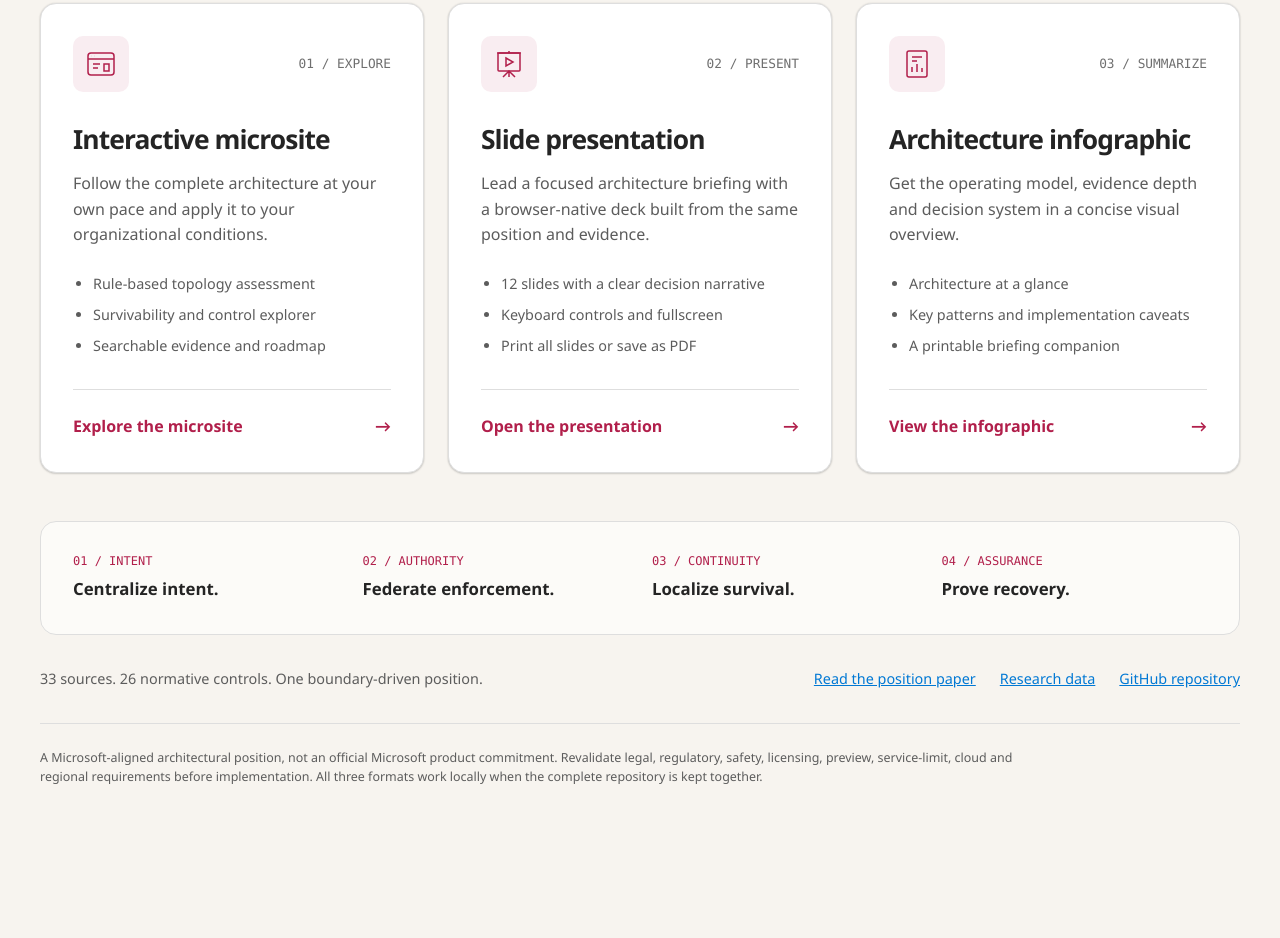
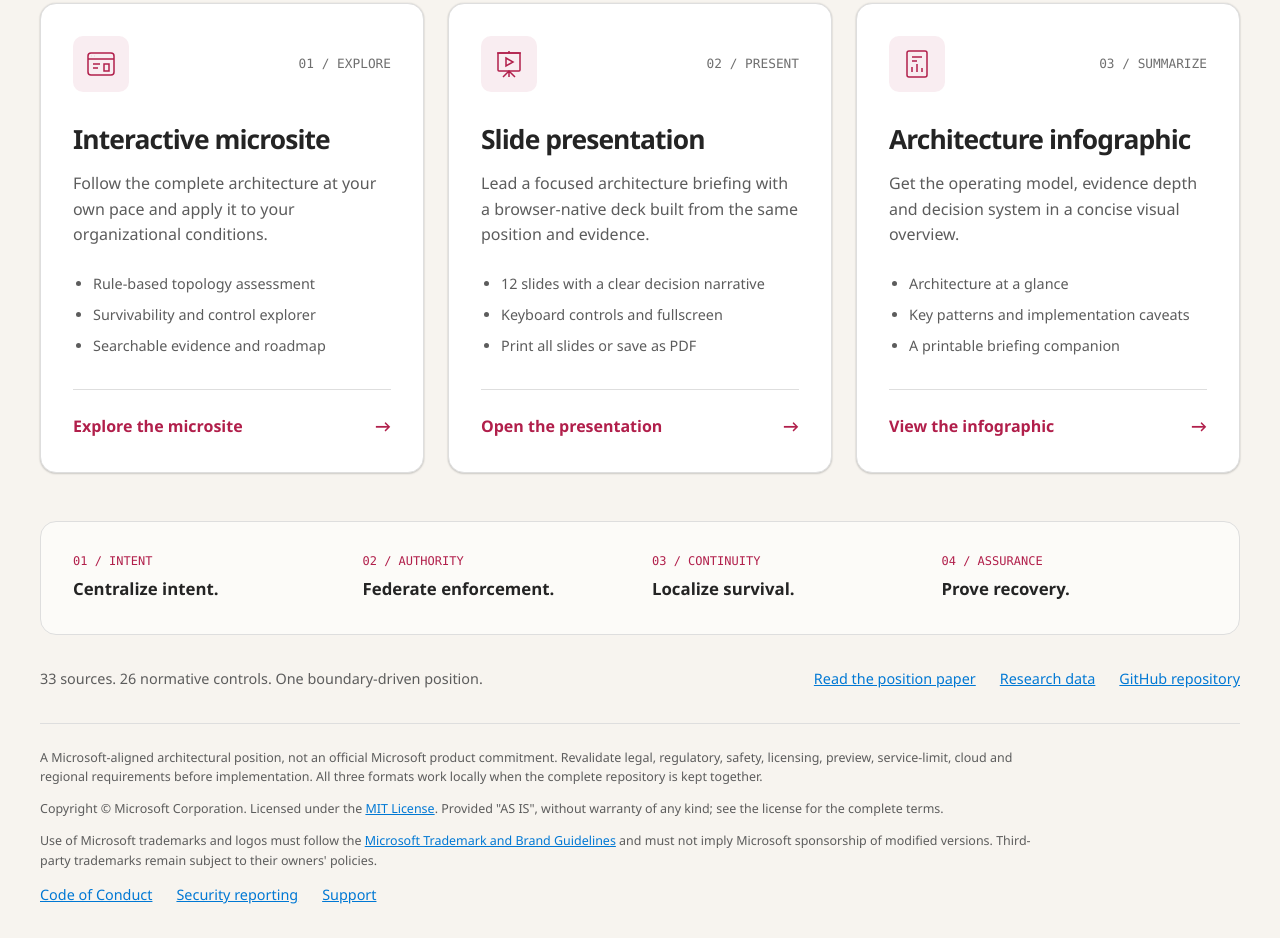
Before and after one commit to chadhage/adaptive-trust-fabric, a plain HTML site: page index.html in a window 1280 px wide. Shown: the part 588-1526 px from the top of the page. Before the commit the page ends 1407 px from the top, so only its background shows below. Drawn offline with Linux system fonts and the light colour scheme.

Commit message:
Add Microsoft open-source license and notices
Add the MIT license, Microsoft Code of Conduct and security policy, community support guidance, and landing-page trademark and warranty notices. Include the license in the Pages artifact.

Co-authored-by: Copilot <223556219+Copilot@users.noreply.github.com>

```diff
--- a/index.html
+++ b/index.html
@@ -107,6 +107,7 @@
     .supporting-links { display: flex; flex-wrap: wrap; gap: 12px 24px; font-size: .9rem; }
     .site-footer { padding-block: 24px 32px; border-top: 1px solid var(--cp-border); color: var(--cp-text-muted); font-size: .78rem; }
     .site-footer p { max-width: 1000px; margin: 0; }
+    .site-footer p + p { margin-top: 12px; }
     @media (max-width: 1000px) {
       .format-grid { gap: 16px; }
       .format-card { padding: 24px; }
@@ -231,6 +232,13 @@
 
   <footer class="site-footer shell">
     <p>A Microsoft-aligned architectural position, not an official Microsoft product commitment. Revalidate legal, regulatory, safety, licensing, preview, service-limit, cloud and regional requirements before implementation. All three formats work locally when the complete repository is kept together.</p>
+    <p>Copyright &copy; Microsoft Corporation. Licensed under the <a href="LICENSE">MIT License</a>. Provided "AS IS", without warranty of any kind; see the license for the complete terms.</p>
+    <p>Use of Microsoft trademarks and logos must follow the <a href="https://www.microsoft.com/en-us/legal/intellectualproperty/trademarks">Microsoft Trademark and Brand Guidelines</a> and must not imply Microsoft sponsorship of modified versions. Third-party trademarks remain subject to their owners' policies.</p>
+    <p class="supporting-links">
+      <a href="https://github.com/chadhage/adaptive-trust-fabric/blob/main/CODE_OF_CONDUCT.md">Code of Conduct</a>
+      <a href="https://github.com/chadhage/adaptive-trust-fabric/blob/main/SECURITY.md">Security reporting</a>
+      <a href="https://github.com/chadhage/adaptive-trust-fabric/blob/main/SUPPORT.md">Support</a>
+    </p>
   </footer>
 </body>
 </html>
```
Also changed, not shown: manifest.json, 6 other files.
